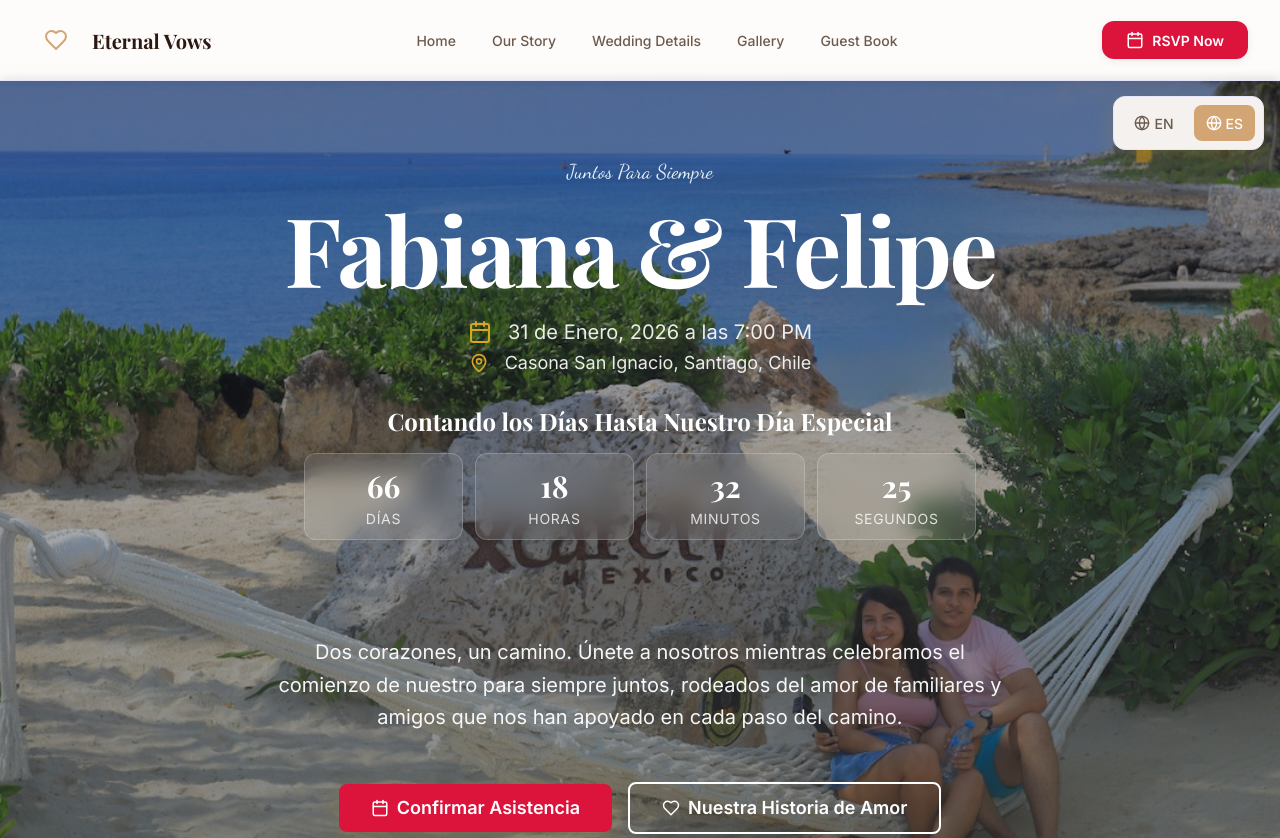
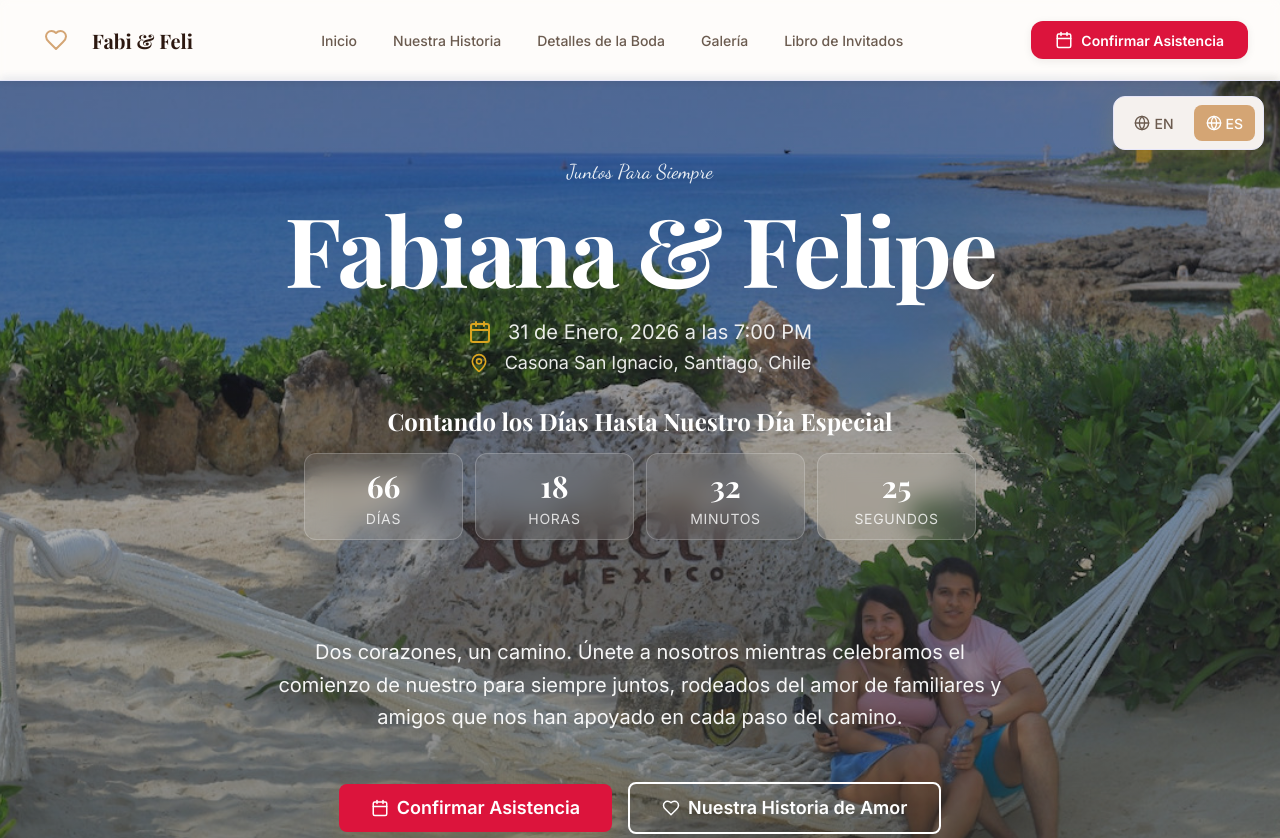
Before and after one commit to fabiyfeli/fabiyfeli.github.io, a React (Vite) app: page / in a window 1280 px wide. Shown: the top 838 px of the page. Built offline with nearby package versions, Linux system fonts and the light colour scheme.

Commit message:
adds timeline

```diff
--- a/src/components/Header.jsx
+++ b/src/components/Header.jsx
@@ -4,11 +4,30 @@ import Icon from './AppIcon';
 
 const Header = () => {
   const [isMobileMenuOpen, setIsMobileMenuOpen] = useState(false);
+  const [language, setLanguage] = useState('es');
   const location = useLocation();
 
   useEffect(() => {
     setIsMobileMenuOpen(false);
   }, [location?.pathname]);
+
+  useEffect(() => {
+    const savedLanguage = localStorage.getItem('preferredLanguage') || 'es';
+    setLanguage(savedLanguage);
+
+    const handleStorageChange = () => {
+      const newLanguage = localStorage.getItem('preferredLanguage') || 'es';
+      setLanguage(newLanguage);
+    };
+
+    window.addEventListener('storage', handleStorageChange);
+    const interval = setInterval(handleStorageChange, 500);
+
+    return () => {
+      window.removeEventListener('storage', handleStorageChange);
+      clearInterval(interval);
+    };
+  }, []);
 
   useEffect(() => {
     if (isMobileMenuOpen) {
@@ -21,12 +40,33 @@ const Header = () => {
     };
   }, [isMobileMenuOpen]);
 
+  const navigationContent = {
+    en: {
+      home: 'Home',
+      ourStory: 'Our Story',
+      weddingDetails: 'Wedding Details',
+      gallery: 'Gallery',
+      guestBook: 'Guest Book',
+      rsvp: 'RSVP Now'
+    },
+    es: {
+      home: 'Inicio',
+      ourStory: 'Nuestra Historia',
+      weddingDetails: 'Detalles de la Boda',
+      gallery: 'Galería',
+      guestBook: 'Libro de Invitados',
+      rsvp: 'Confirmar Asistencia'
+    }
+  };
+
+  const content = navigationContent[language];
+
   const navigationItems = [
-    { path: '/homepage', label: 'Home' },
-    { path: '/our-story', label: 'Our Story' },
-    { path: '/wedding-details', label: 'Wedding Details' },
-    { path: '/photo-gallery', label: 'Gallery' },
-    { path: '/guest-book', label: 'Guest Book' },
+    { path: '/homepage', label: content.home },
+    { path: '/our-story', label: content.ourStory },
+    { path: '/wedding-details', label: content.weddingDetails },
+    { path: '/photo-gallery', label: content.gallery },
+    { path: '/guest-book', label: content.guestBook },
   ];
 
   const isActivePath = (path) => {
@@ -46,7 +86,7 @@ const Header = () => {
               <div className="header-logo">
                 <Icon name="Heart" size={24} color="var(--color-primary)" />
               </div>
-              <span className="header-brand-text">Eternal Vows</span>
+              <span className="header-brand-text">Fabi & Feli</span>
             </Link>
 
             <nav className="header-nav">
@@ -63,7 +103,7 @@ const Header = () => {
 
             <Link to="/rsvp" className="header-cta-button">
               <Icon name="Calendar" size={18} className="mr-2" />
-              RSVP Now
+              {content.rsvp}
             </Link>
 
             <button
@@ -84,7 +124,7 @@ const Header = () => {
       />
       <div className={`mobile-menu ${!isMobileMenuOpen ? 'closed' : ''}`}>
         <div className="mobile-menu-header">
-          <span className="mobile-menu-brand">Eternal Vows</span>
+          <span className="mobile-menu-brand">Fabi & Feli</span>
           <button
             onClick={toggleMobileMenu}
             className="mobile-menu-close"
@@ -108,7 +148,7 @@ const Header = () => {
 
         <Link to="/rsvp" className="mobile-menu-cta">
           <Icon name="Calendar" size={18} className="inline mr-2" />
-          RSVP Now
+          {content.rsvp}
         </Link>
       </div>
     </>
--- a/src/pages/our-story/index.jsx
+++ b/src/pages/our-story/index.jsx
@@ -39,8 +39,8 @@ const OurStory = () => {
       id: 1,
       date: "Spring 2021",
       title: "The First Meeting",
-      description: "Our paths crossed at a mutual friend\'s art gallery opening in Manhattan.",
-      fullDescription: "Our paths crossed at a mutual friend's art gallery opening in Manhattan. Among the crowd and the artwork, our eyes met across the room. What started as a casual conversation about abstract art turned into hours of deep connection. We talked until the gallery closed, and neither of us wanted the night to end.",
+      description: "A blind date from Tinder that changed everything.",
+      fullDescription: "A blind date from Tinder that changed everything. We matched online and decided to meet in person at Cerro San Cristóbal. What started as a nervous first date turned into hours of laughter and connection. We talked until sunset, and neither of us wanted the day to end. From that moment, we knew something special was beginning.",
       icon: "Sparkles",
       image: "public/assets/images/0001245_teleferico-doble-oasis_415.webp",
       imageAlt: "Elegant art gallery interior with modern paintings on white walls, soft ambient lighting, and well-dressed couple having conversation near abstract artwork",
@@ -51,61 +51,61 @@ const OurStory = () => {
       id: 2,
       date: "Summer 2021",
       title: "Moving In Together",
-      description: "We found our first home together in Brooklyn.",
-      fullDescription: "We found our first home together in Brooklyn. A cozy brownstone apartment that we turned into our sanctuary. We spent weekends painting walls, arranging furniture, and creating a space that reflected both of us. It was the beginning of building our life together, one room at a time.",
+      description: "Just 3 months after meeting, we decided to live together.",
+      fullDescription: "Just 3 months after meeting, my landlord ended my rent contract. When I told Fabi about it, she said 'why don't you come live with me?' without hesitation. It was a bold move, but it felt right. We turned her place in Barrio Yungay into our home. It was the beginning of building our life together, trusting our hearts over convention.",
       icon: "Home",
       image: "https://images.unsplash.com/photo-1585541676309-d149bdbe4261",
       imageAlt: "Charming Brooklyn brownstone apartment interior with exposed brick walls, vintage furniture, warm lighting, and couple unpacking boxes together",
-      location: "Brooklyn, New York",
+      location: "Barrio Yungay, Santiago",
       quote: "Home is wherever I\'m with you"
     },
     {
       id: 3,
-      date: "Winter 2020",
-      title: "First Adventure Together",
-      description: "A spontaneous road trip to the Hamptons that sealed our connection.",
-      fullDescription: "A spontaneous road trip to the Hamptons that sealed our connection. We packed our bags on a Friday afternoon and drove with no real plan, just the desire to spend time together. We watched the sunset on the beach, shared our dreams under the stars, and realized we wanted to share all our adventures together.",
+      date: "Winter 2022",
+      title: "First International Adventure Together",
+      description: "Our first trip abroad together - Mexico's warm waters.",
+      fullDescription: "Our first international trip together was to Mexico. Fabi is originally from Venezuela and loves warm waters, something Chile doesn't have. We explored Cancún's beautiful beaches, swam in crystal-clear Caribbean waters, and created unforgettable memories. It was the perfect destination for us - combining adventure, relaxation, and Fabi's love for tropical paradise.",
       icon: "Plane",
       image: "/assets/images/hero-wedding.png",
       imageAlt: "Scenic coastal road with convertible car driving along ocean highway during golden hour sunset with waves crashing on sandy beach",
-      location: "The Hamptons, New York",
+      location: "Cancún, México",
       quote: "Every adventure is better with you by my side"
 
     },
     {
       id: 4,
-      date: "Fall 2021",
-      title: "Meeting the Families",
-      description: "Thanksgiving brought our families together for the first time.",
-      fullDescription: "Thanksgiving brought our families together for the first time. We hosted both families at our apartment, blending traditions and creating new ones. Watching our loved ones connect and seeing the joy on everyone's faces confirmed what we already knew - we were meant to be a family.",
+      date: "Fall 2023",
+      title: "Our First Home Investment",
+      description: "We each bought our first apartment - right next to each other.",
+      fullDescription: "We each bought our first apartment, and incredibly, they're side by side. We're a couple and neighbors at the same time! This unique situation reflects our relationship perfectly - independent yet together, giving each other space while staying close. It's the best of both worlds, and it shows how we've built our life together in our own special way.",
       icon: "Users",
       image: "https://images.unsplash.com/photo-1591609168397-719e1674f180",
       imageAlt: "Warm family gathering around dining table with multiple generations sharing Thanksgiving meal, smiling faces, festive decorations, and abundant food",
-      location: "Our Home, Brooklyn",
-      quote: "Two families becoming one"
+      location: "Santiago, Chile",
+      quote: "Together, yet independent - the perfect balance"
     },
     {
       id: 5,
-      date: "Spring 2022",
+      date: "Spring 2024",
       title: "The Proposal",
-      description: "A surprise proposal in Central Park where our story began.",
-      fullDescription: "A surprise proposal in Central Park where our story began. I planned everything meticulously, choosing the spot where we had our first picnic. As the sun set and the park glowed with golden light, I got down on one knee. When you said yes, it was the happiest moment of my life. Our journey from that first meeting to this moment felt like destiny.",
+      description: "A proposal journey that started in Santiago and ended in Medellín.",
+      fullDescription: "The proposal was an adventure across South America. It started in Santiago, continued through Rio de Janeiro, and culminated in Medellín, Colombia. Each city held special meaning for us, and the journey itself represented our relationship - full of surprises, spanning borders, and always moving forward together. When the moment finally came in Medellín, it was perfect.",
       icon: "Heart",
       image: "https://images.unsplash.com/photo-1731515672828-98558a463705",
       imageAlt: "Romantic marriage proposal scene in Central Park with man on one knee presenting engagement ring to surprised woman, cherry blossoms blooming, sunset golden light filtering through trees",
-      location: "Central Park, New York",
+      location: "Santiago (Chile), Rio de Janeiro (Brasil) and Medellín (Colombia)",
       quote: "Forever started with a yes"
     },
     {
       id: 6,
-      date: "December 2025",
+      date: "January 2026",
       title: "Our Wedding Day",
-      description: "The day we officially become husband and wife, surrounded by love.",
-      fullDescription: "The day we officially become husband and wife, surrounded by love. After years of building our relationship, creating memories, and growing together, we're ready to make our commitment official. We can't wait to celebrate this milestone with all the people who have supported us along the way.",
-      icon: "Chapel",
+      description: "Our wedding will be amazing - the celebration of our unique love story.",
+      fullDescription: "Our wedding will be amazing! After years of adventures, bold decisions, and building our life together in our own way, we're ready to celebrate with everyone we love. From a Tinder blind date to neighbors with side-by-side apartments, our journey has been unconventional and perfect. This day will be a true reflection of us - full of love, joy, and the warmth of all who have supported us.",
+      icon: "GemRing",
       image: "/assets/images/hero-wedding.png",
       imageAlt: "Elegant wedding ceremony setup with white chairs arranged in rows, floral arch decorated with roses and greenery, bride and groom exchanging vows under romantic lighting",
-      location: "New York, USA",
+      location: "Santiago, Chile",
       quote: "Today, tomorrow, and forever"
     }],
 
@@ -114,8 +114,8 @@ const OurStory = () => {
       id: 1,
       date: "Primavera 2021",
       title: "El Primer Encuentro",
-      description: "Nuestros caminos se cruzaron en la inauguración de una galería de arte de un amigo mutuo en Manhattan.",
-      fullDescription: "Nuestros caminos se cruzaron en la inauguración de una galería de arte de un amigo mutuo en Manhattan. Entre la multitud y las obras de arte, nuestros ojos se encontraron al otro lado de la sala. Lo que comenzó como una conversación casual sobre arte abstracto se convirtió en horas de conexión profunda. Hablamos hasta que la galería cerró, y ninguno de nosotros quería que la noche terminara.",
+      description: "Una cita ciega de Tinder que cambió todo.",
+      fullDescription: "Una cita ciega de Tinder que cambió todo. Hicimos match en línea y decidimos conocernos en persona en el Cerro San Cristóbal. Lo que comenzó como una primera cita nerviosa se convirtió en horas de risas y conexión. Hablamos hasta el atardecer, y ninguno de nosotros quería que el día terminara. Desde ese momento, supimos que algo especial estaba comenzando.",
       icon: "Sparkles",
       image: "public/assets/images/0001245_teleferico-doble-oasis_415.webp",
       imageAlt: "Interior elegante de galería de arte con pinturas modernas en paredes blancas, iluminación ambiental suave y pareja bien vestida conversando cerca de obra de arte abstracta",
@@ -126,60 +126,60 @@ const OurStory = () => {
       id: 2,
       date: "Verano 2021",
       title: "Mudándonos Juntos",
-      description: "Encontramos nuestro primer hogar juntos en Brooklyn.",
-      fullDescription: "Encontramos nuestro primer hogar juntos en Brooklyn. Un acogedor apartamento en una casa de piedra rojiza que convertimos en nuestro santuario. Pasamos fines de semana pintando paredes, arreglando muebles y creando un espacio que nos reflejaba a ambos. Fue el comienzo de construir nuestra vida juntos, una habitación a la vez.",
+      description: "Solo 3 meses después de conocernos, decidimos vivir juntos.",
+      fullDescription: "Solo 3 meses después de conocernos, mi arrendador terminó mi contrato de arriendo. Cuando le conté a Fabi, me dijo '¿por qué no te vienes a vivir conmigo?' sin dudarlo. Fue una decisión audaz, pero se sintió correcta. Convertimos su lugar en el Barrio Yungay en nuestro hogar. Fue el comienzo de construir nuestra vida juntos, confiando en nuestros corazones por sobre las convenciones.",
       icon: "Home",
       image: "https://img.rocket.new/generatedImages/rocket_gen_img_15622788f-1764102468415.png",
       imageAlt: "Interior encantador de apartamento en casa de piedra rojiza de Brooklyn con paredes de ladrillo expuesto, muebles vintage, iluminación cálida y pareja desempacando cajas juntos",
-      location: "Brooklyn, Nueva York",
+      location: "Barrio Yungay, Santiago",
       quote: "El hogar es donde sea que esté contigo"
     },
     {
       id: 3,
-      date: "Invierno 2020",
-      title: "Primera Aventura Juntos",
-      description: "Un viaje espontáneo por carretera a los Hamptons que selló nuestra conexión.",
-      fullDescription: "Un viaje espontáneo por carretera a los Hamptons que selló nuestra conexión. Empacamos nuestras maletas un viernes por la tarde y condujimos sin un plan real, solo el deseo de pasar tiempo juntos. Vimos la puesta de sol en la playa, compartimos nuestros sueños bajo las estrellas y nos dimos cuenta de que queríamos compartir todas nuestras aventuras juntos.",
+      date: "Invierno 2022",
+      title: "Primera Aventura Internacional",
+      description: "Nuestro primer viaje al extranjero juntos - las aguas cálidas de México.",
+      fullDescription: "Nuestro primer viaje internacional juntos fue a México. Fabi es originaria de Venezuela y ama las aguas cálidas, algo que no tenemos en Chile. Exploramos las hermosas playas de Cancún, nadamos en las cristalinas aguas del Caribe y creamos recuerdos inolvidables. Fue el destino perfecto para nosotros - combinando aventura, relajación y el amor de Fabi por el paraíso tropical.",
       icon: "Plane",
       image: "/assets/images/hero-wedding.png",
       imageAlt: "Carretera costera escénica con auto convertible conduciendo por autopista junto al océano durante atardecer dorado con olas rompiendo en playa arenosa",
-      location: "Los Hamptons, Nueva York",
+      location: "Cancún, México",
       quote: "Cada aventura es mejor contigo a mi lado"
     },
     {
       id: 4,
-      date: "Otoño 2021",
-      title: "Conociendo a las Familias",
-      description: "El Día de Acción de Gracias reunió a nuestras familias por primera vez.",
-      fullDescription: "El Día de Acción de Gracias reunió a nuestras familias por primera vez. Recibimos a ambas familias en nuestro apartamento, mezclando tradiciones y creando nuevas. Ver a nuestros seres queridos conectarse y ver la alegría en los rostros de todos confirmó lo que ya sabíamos: estábamos destinados a ser una familia.",
+      date: "Otoño 2023",
+      title: "Nuestra Primera Inversión",
+      description: "Cada uno compró su primer departamento - uno al lado del otro.",
+      fullDescription: "Cada uno compró su primer departamento, e increíblemente, están uno al lado del otro. ¡Somos pareja y vecinos al mismo tiempo! Esta situación única refleja perfectamente nuestra relación - independientes pero juntos, dándonos espacio mientras permanecemos cerca. Es lo mejor de ambos mundos, y muestra cómo hemos construido nuestra vida juntos a nuestra propia manera especial.",
       icon: "Users",
       image: "https://images.unsplash.com/photo-1591609168397-719e1674f180",
       imageAlt: "Cálida reunión familiar alrededor de mesa de comedor con múltiples generaciones compartiendo comida de Acción de Gracias, rostros sonrientes, decoraciones festivas y comida abundante",
-      location: "Nuestro Hogar, Brooklyn",
-      quote: "Dos familias convirtiéndose en una"
+      location: "Santiago, Chile",
+      quote: "Juntos, pero independientes - el equilibrio perfecto"
     },
     {
       id: 5,
-      date: "Primavera 2022",
+      date: "Primavera 2024",
       title: "La Propuesta",
-      description: "Una propuesta sorpresa en Central Park donde comenzó nuestra historia.",
-      fullDescription: "Una propuesta sorpresa en Central Park donde comenzó nuestra historia. Planifiqué todo meticulosamente, eligiendo el lugar donde tuvimos nuestro primer picnic. Mientras el sol se ponía y el parque brillaba con luz dorada, me arrodillé. Cuando dijiste que sí, fue el momento más feliz de mi vida. Nuestro viaje desde ese primer encuentro hasta este momento se sintió como el destino.",
+      description: "Un viaje de propuesta que comenzó en Santiago y terminó en Medellín.",
+      fullDescription: "La propuesta fue una aventura a través de Sudamérica. Comenzó en Santiago, continuó por Río de Janeiro, y culminó en Medellín, Colombia. Cada ciudad tenía un significado especial para nosotros, y el viaje en sí representaba nuestra relación - llena de sorpresas, cruzando fronteras, y siempre avanzando juntos. Cuando el momento finalmente llegó en Medellín, fue perfecto.",
       icon: "Heart",
       image: "https://images.unsplash.com/photo-1617996085793-eaf9d2944083",
       imageAlt: "Escena romántica de propuesta de matrimonio en Central Park con hombre arrodillado presentando anillo de compromiso a mujer sorprendida, flores de cerezo floreciendo, luz dorada del atardecer filtrándose entre árboles",
-      location: "Central Park, Nueva York",
+      location: "Santiago (Chile), Rio de Janeiro (Brasil) and Medellín (Colombia)",
       quote: "Para siempre comenzó con un sí"
     },
     {
       id: 6,
-      date: "Diciembre 2025",
+      date: "Enero 2026",
       title: "Nuestro Día de Boda",
-      description: "El día en que oficialmente nos convertimos en esposo y esposa, rodeados de amor.",
-      fullDescription: "El día en que oficialmente nos convertimos en esposo y esposa, rodeados de amor. Después de años de construir nuestra relación, crear recuerdos y crecer juntos, estamos listos para hacer oficial nuestro compromiso. No podemos esperar para celebrar este hito con todas las personas que nos han apoyado en el camino.",
+      description: "Nuestra boda será increíble - la celebración de nuestra historia de amor única.",
+      fullDescription: "¡Nuestra boda será increíble! Después de años de aventuras, decisiones audaces y construir nuestra vida juntos a nuestra manera, estamos listos para celebrar con todos los que amamos. Desde una cita ciega de Tinder hasta vecinos con departamentos lado a lado, nuestro viaje ha sido poco convencional y perfecto. Este día será un verdadero reflejo de nosotros - lleno de amor, alegría y la calidez de todos los que nos han apoyado.",
       icon: "GemRing",
       image: "/assets/images/hero-wedding.png",
       imageAlt: "Elegante configuración de ceremonia de boda con sillas blancas dispuestas en filas, arco floral decorado con rosas y vegetación, novia y novio intercambiando votos bajo iluminación romántica",
-      location: "Nueva York, EE.UU.",
+      location: "Santiago, Chile",
       quote: "Hoy, mañana y para siempre"
     }]
 
```
Also changed, not shown: src/pages/wedding-details/components/FAQSection.jsx (+46 -30 lines).
